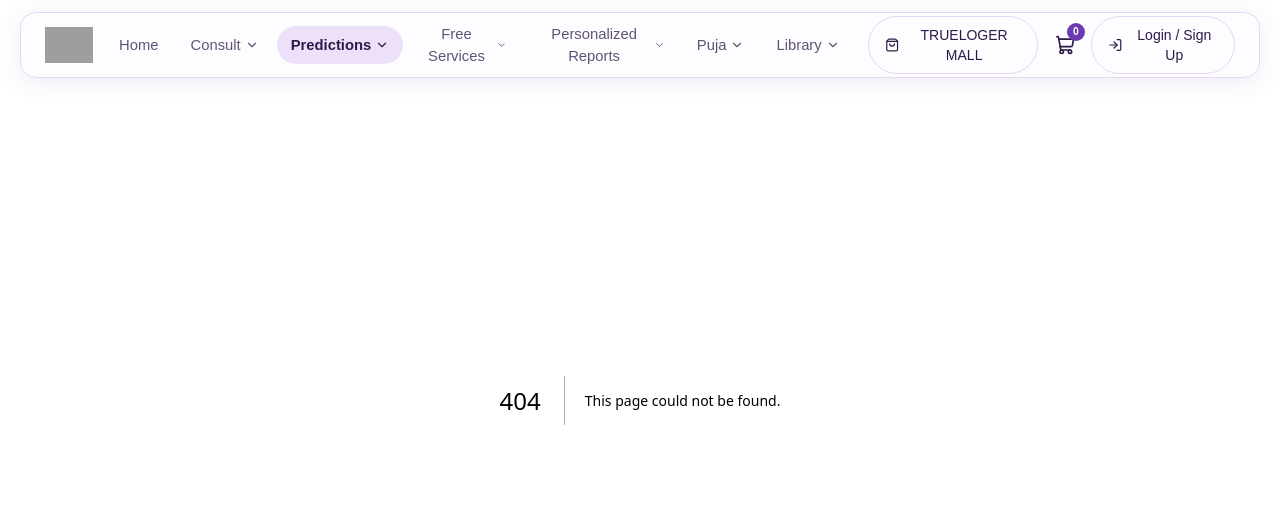
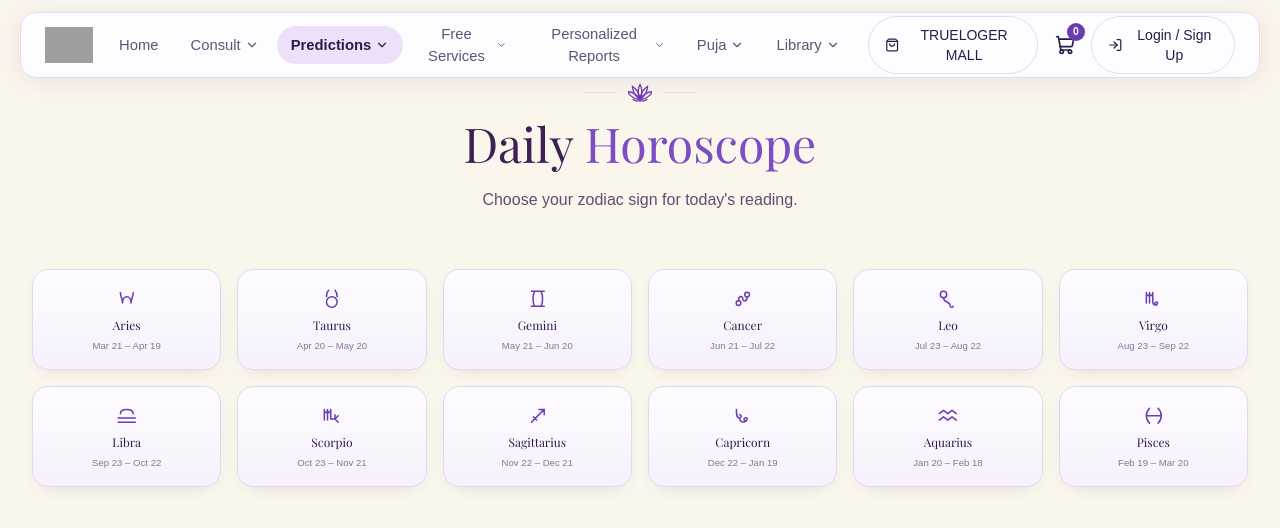
Before and after one commit to Trueloger/TRUELOGER-main, a Next.js app: page /predictions/daily-horoscope in a window 1280 px wide. Before the commit this address had no page. Shown: the top 528 px of the page. Built offline with nearby package versions, Linux system fonts and the light colour scheme; grey boxes are pictures that could not be loaded; a web font is replaced by a local one.

Commit message:
feat(horoscope): add daily-horoscope index page, wire up nav link

```diff
--- /dev/null
+++ b/src/app/predictions/daily-horoscope/page.tsx
@@ -0,0 +1,48 @@
+import type { Metadata } from "next";
+import { LotusIcon } from "@/components/quick-services/icons";
+import { ZodiacGrid } from "@/components/horoscope/ZodiacGrid";
+import { ZodiacCarousel } from "@/components/horoscope/ZodiacCarousel";
+
+export const revalidate = 3600;
+
+export const metadata: Metadata = {
+  title: "Daily Horoscope | TRUELOGER",
+  description:
+    "Choose your zodiac sign for today's horoscope — love, career, finance and health, refreshed daily.",
+};
+
+// Wires up the nav/quick-services "Daily Horoscope" link (previously
+// dead — see nav-data.ts / quick-services-data.ts) into the same
+// zodiac-selection UI as the homepage section, as its own full page.
+export default function DailyHoroscopeIndexPage() {
+  return (
+    <section
+      aria-labelledby="daily-horoscope-index-heading"
+      className="relative min-h-screen bg-nav-ivory px-4 py-12 sm:px-6 md:px-8 md:py-20"
+    >
+      <div className="relative mx-auto max-w-[1320px]">
+        <div className="mx-auto max-w-md text-center sm:max-w-xl md:max-w-2xl">
+          <div className="flex items-center justify-center gap-3">
+            <span className="h-px w-8 bg-nav-lavender-line" aria-hidden="true" />
+            <LotusIcon className="h-6 w-6 text-nav-amethyst-deep" strokeWidth={1.3} />
+            <span className="h-px w-8 bg-nav-lavender-line" aria-hidden="true" />
+          </div>
+          <h1
+            id="daily-horoscope-index-heading"
+            className="mt-3 font-serif text-[2rem] leading-[1.15] text-nav-plum sm:text-4xl md:text-5xl"
+          >
+            Daily <span className="text-nav-amethyst">Horoscope</span>
+          </h1>
+          <p className="mx-auto mt-4 max-w-sm text-[0.95rem] leading-relaxed text-nav-plum/80 sm:max-w-md sm:text-base">
+            Choose your zodiac sign for today&apos;s reading.
+          </p>
+        </div>
+
+        <div className="mt-10 md:mt-14">
+          <ZodiacGrid />
+          <ZodiacCarousel />
+        </div>
+      </div>
+    </section>
+  );
+}
```
